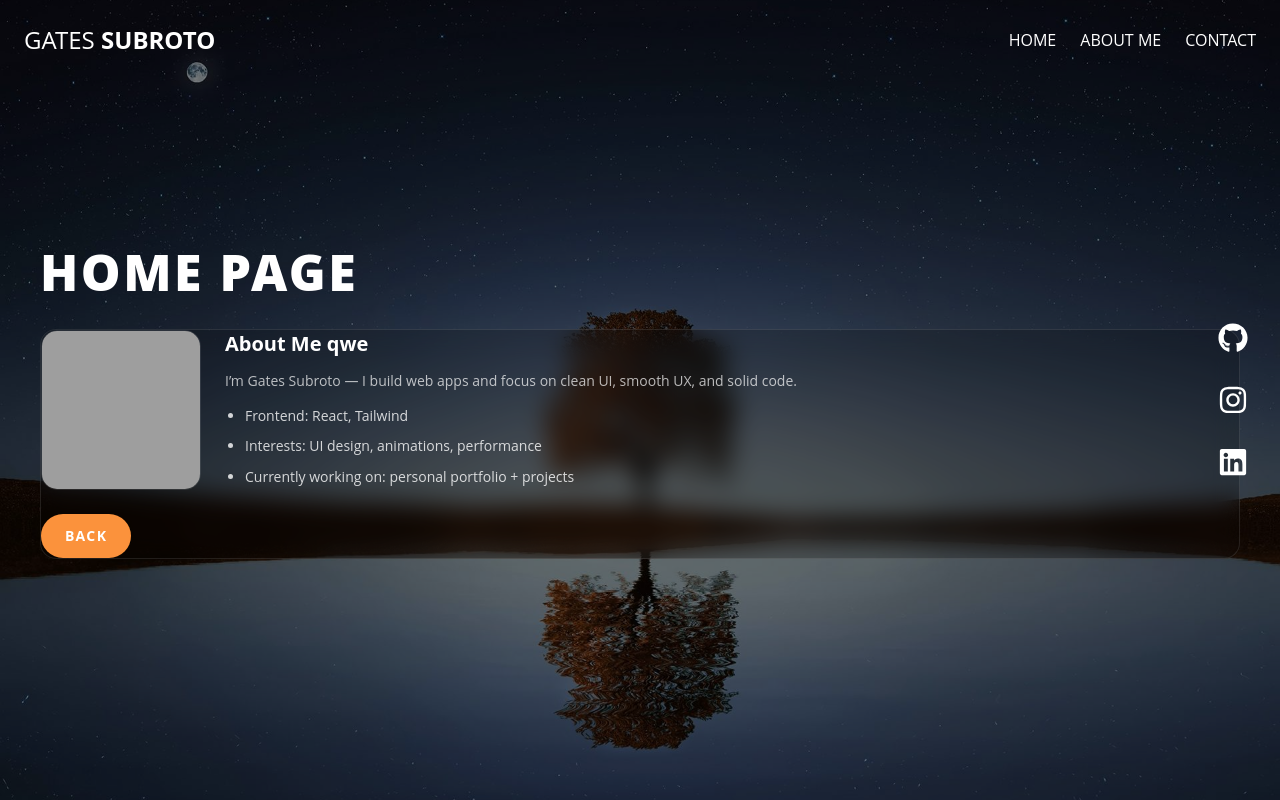
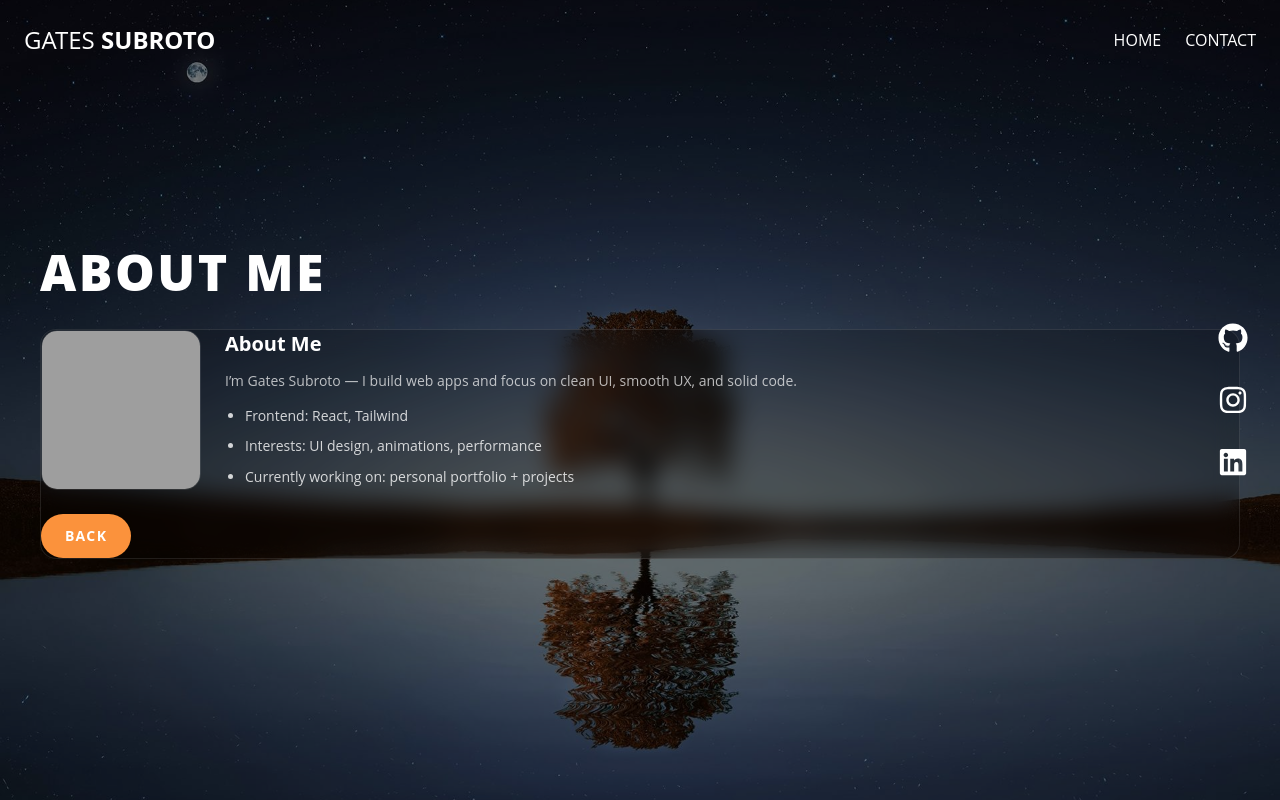
Before and after one commit to loyrZ/portfolioV2, a React (Vite) app: page / in a window 1280 px wide. Both pictures are taken after a click on the button "ABOUT ME". Built offline with nearby package versions, Linux system fonts and the light colour scheme; grey boxes are pictures that could not be loaded.

Commit message:
fix the UI for about me, it looks janked

```diff
--- a/src/App.jsx
+++ b/src/App.jsx
@@ -126,7 +126,6 @@ export default function App() {
                         <a href="/" className=" text-white uppercase
                         hover:text-orange-400"
                         >Home</a>
-                        <a href="/aboutme" className="text-white uppercase hover:text-orange-400">About Me</a>
                         <button
                             type="button"
                             onClick={() => {
@@ -134,8 +133,7 @@ export default function App() {
                                 setShowHub(false);
                                 setShowMore(false);
                             }}
-                            className={`w-fit mx-auto md:mx-0 inline-block py-3 px-6 bg-orange-400 rounded-full
-                             text-sm font-bold uppercase tracking-widest hover:scale-110 active:scale-95 transition
+                            className={`text-white uppercase hover:text-orange-400 active:scale-95 transition
                              duration-150 ${showAbout ? "hidden" : ""} `}
 
                         >
@@ -180,8 +178,13 @@ export default function App() {
                     >
                         <div>
                             <h1 className=" relative text-3xl md:text-[50px] font-black uppercase leading-tight tracking-wider">
-                                {showHub ? "PROJECT HUB" : showMore ?
-                                    "INTRODUCTION" : "HOME PAGE"}
+                                {showAbout
+                                    ? "ABOUT ME"
+                                    : showHub
+                                        ? "PROJECT HUB"
+                                        : showMore
+                                            ? "INTRODUCTION"
+                                            : "HOME PAGE"}
                             </h1>
 
                             {showHub && (
@@ -319,7 +322,7 @@ export default function App() {
                                         />
 
                                         <div className="space-y-3">
-                                            <h2 className="text-xl font-bold">About Me qwe</h2>
+                                            <h2 className="text-xl font-bold">About Me</h2>
                                             <p className="text-white/70">I’m Gates Subroto — I build web apps and focus on clean UI, smooth UX, and solid code.</p>
 
                                             <ul className="list-disc pl-5 space-y-2 text-white/80">
```
